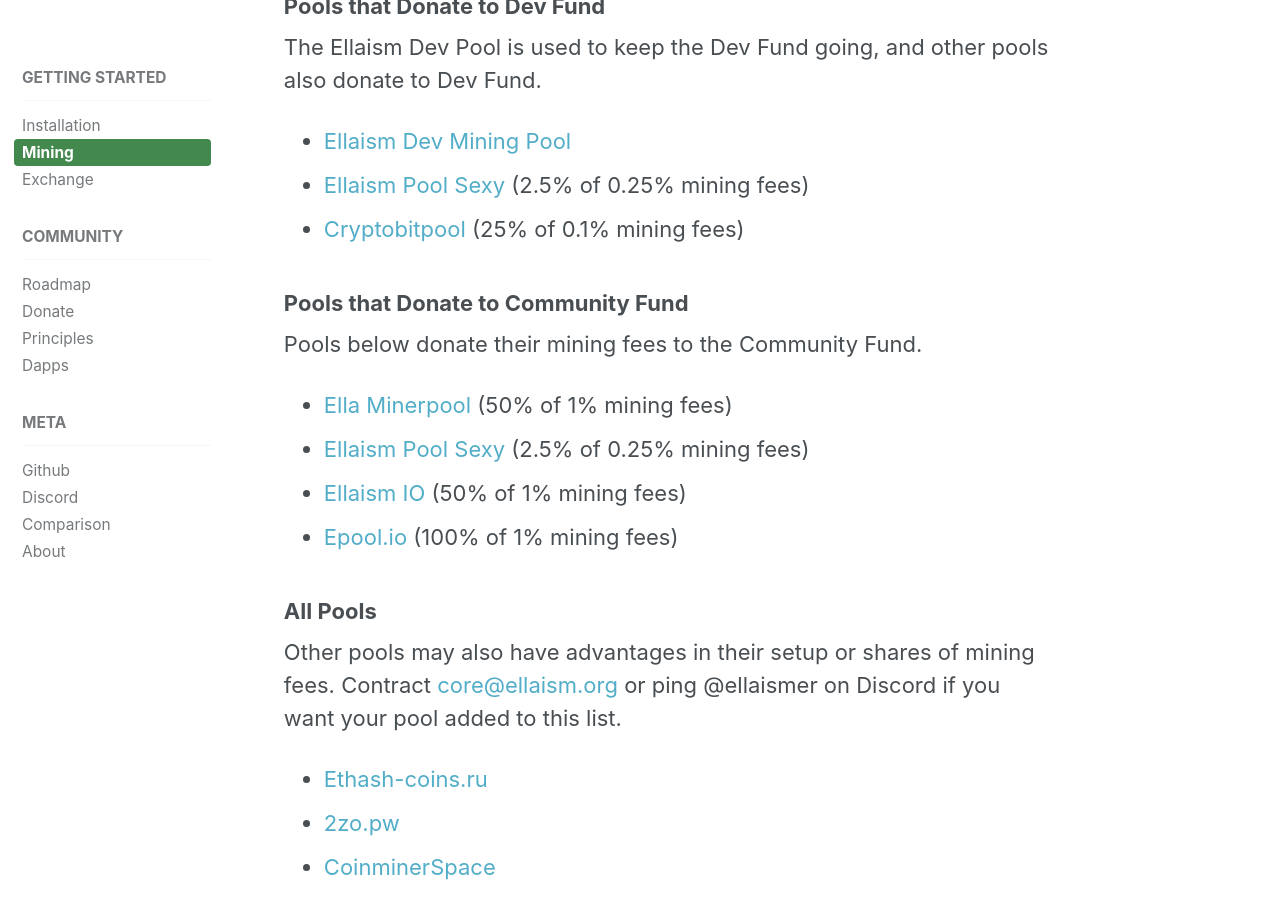
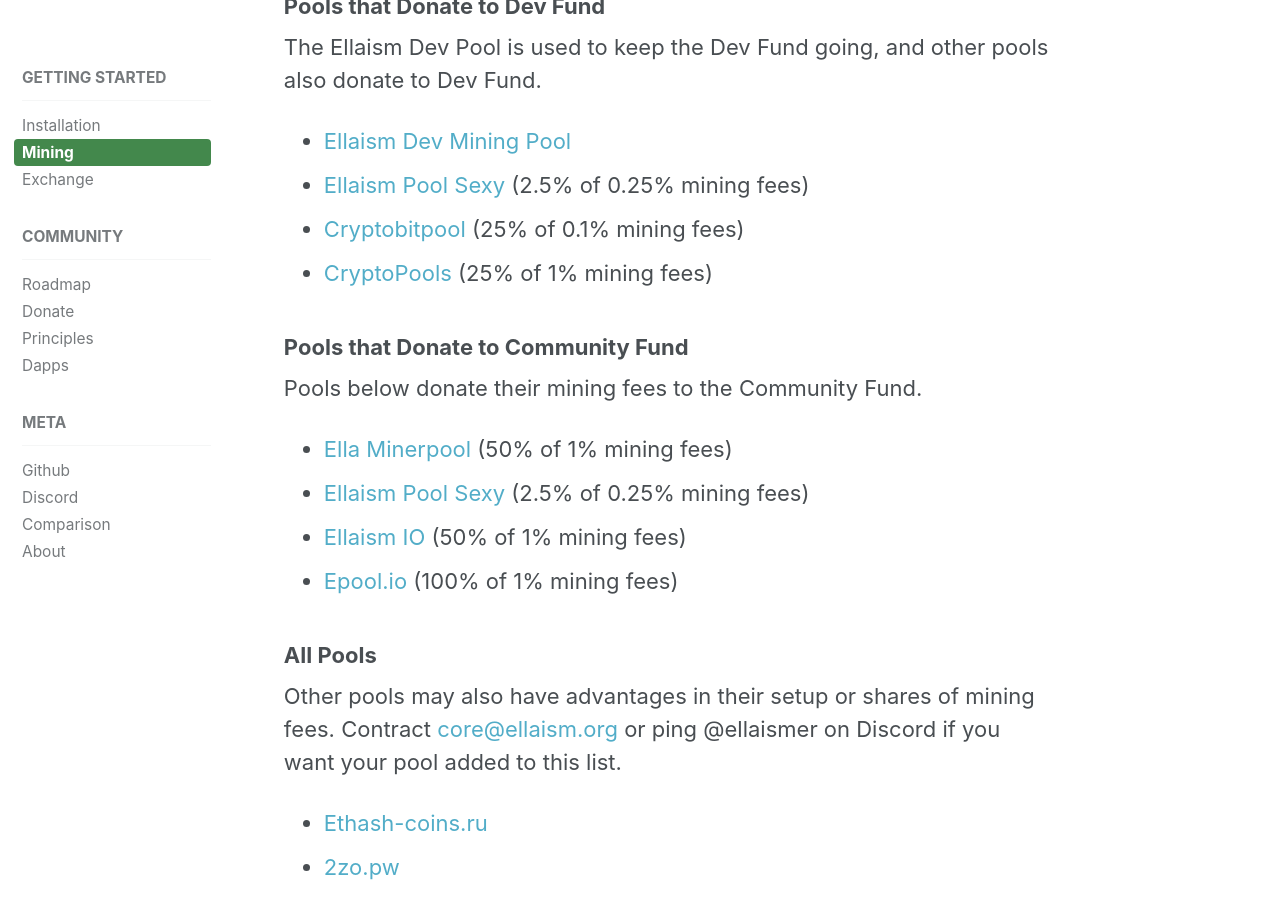
Before and after one commit to ellaism/ellaism.org, a Jekyll site: the page built from _docs/mining.md, in a window 1280 px wide and 900 px high, scrolled down 904 px. Built offline with Jekyll 4.4.1, drawn with Linux system fonts in a browser that asks for light colours.

Commit message:
Add cryptopools

```diff
--- a/_docs/mining.md
+++ b/_docs/mining.md
@@ -32,6 +32,7 @@
 * [Ellaism Dev Mining Pool](https://pool.ellaism.org)
 * [Ellaism Pool Sexy](http://ella.pool.sexy) (2.5% of 0.25% mining fees)
 * [Cryptobitpool](http://ella.cryptobitpool.eu) (25% of 0.1% mining fees)
+* [CryptoPools](http://ella.cryptopools.info) (25% of 1% mining fees)
 
 ### Pools that Donate to Community Fund
 
```
